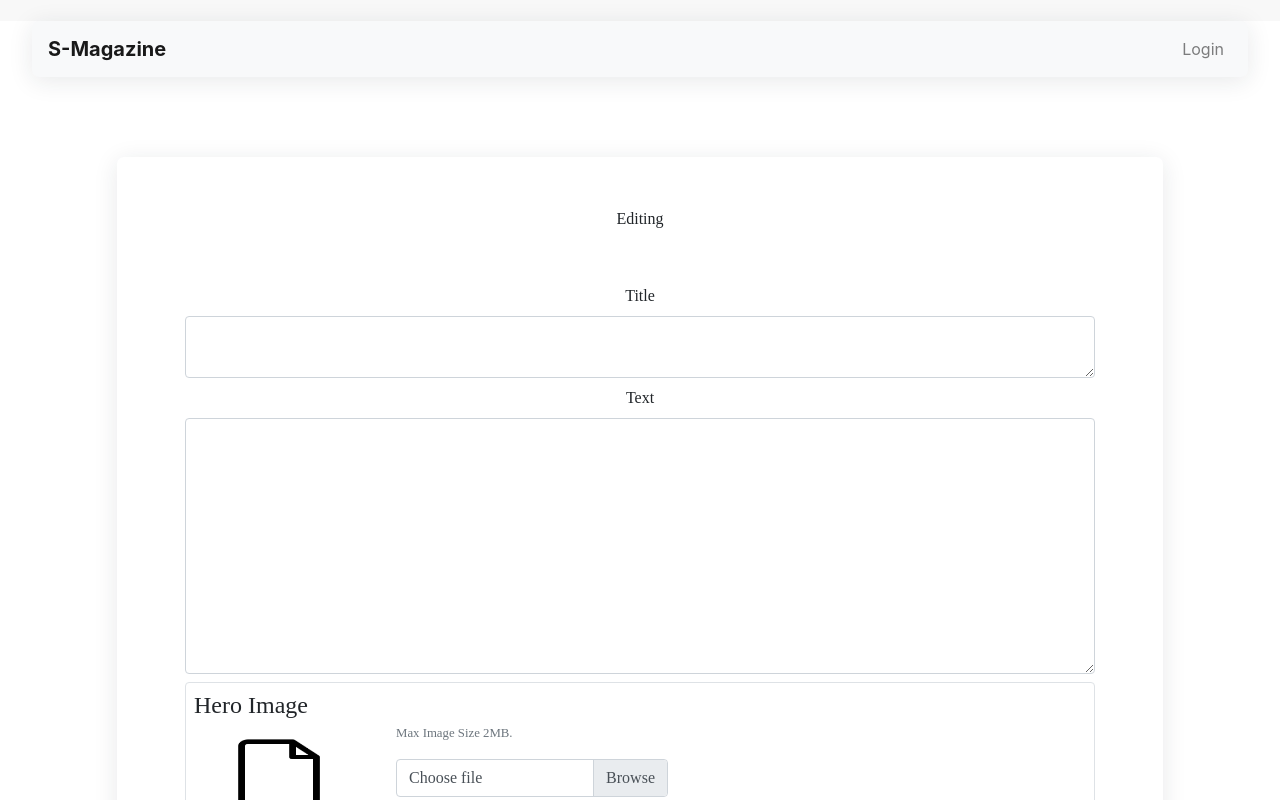
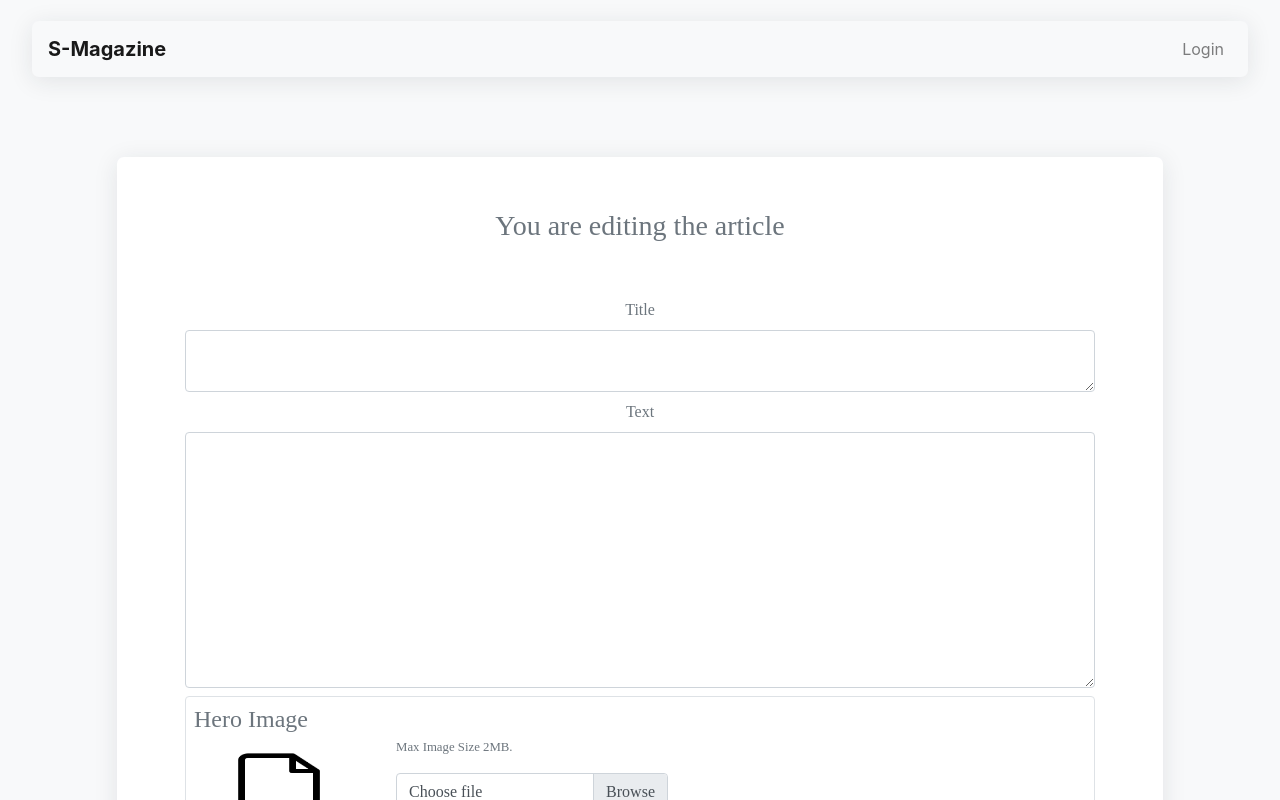
Before and after one commit to salih18/article-app-demo, a React (Create React App) app in the folder frontend/: page /article/1/edit in a window 1280 px wide. Shown: the top 800 px of the page. Built offline with nearby package versions, Linux system fonts and the light colour scheme; no server answers.

Commit message:
implement delete

```diff
--- a/frontend/src/components/ArticleList.js
+++ b/frontend/src/components/ArticleList.js
@@ -1,18 +1,19 @@
 import React, { useEffect } from "react";
 import Article from "./Article";
+import { useNavigate } from "react-router-dom";
 
 import { Link } from "react-router-dom";
 
-import { Row, Col, Container } from "reactstrap";
+import { Row, Col, Container, Button } from "reactstrap";
 
 import "./ArticleList.scss";
 
-import { useArticle } from "../redux/hooks";
+import { useArticle, useAuth } from "../redux/hooks";
 
 const ArticleList = () => {
+  const navigate = useNavigate();
+  const { isAuthenticated } = useAuth();
   const { list, getArticleList } = useArticle();
-
-
 
   useEffect(() => {
     getArticleList();
@@ -20,7 +21,7 @@ const ArticleList = () => {
   }, []);
 
   return (
-    <Container>
+    <Container className="d-flex">
       <Row>
         {list.map((item) => (
           <Col key={item.id} sm="6" md="6" className="mb-4">
@@ -28,6 +29,19 @@ const ArticleList = () => {
           </Col>
         ))}
       </Row>
+      {isAuthenticated && (
+        <div>
+          <Button
+            onClick={() => navigate("/article/create/")}
+            size="sm"
+            block
+            color="success"
+            className="ml-3"
+          >
+            Create
+          </Button>
+        </div>
+      )}
     </Container>
   );
 };
--- a/frontend/src/index.css
+++ b/frontend/src/index.css
@@ -1,7 +1,4 @@
-html {
-  background-color: #f8f8f8 !important;
-}
-
 body {
   margin: 0;
+  background-color: #f8f9fa !important;
 }
--- a/frontend/src/pages/Article.js
+++ b/frontend/src/pages/Article.js
@@ -98,14 +98,20 @@ const Article = () => {
             <CardBody>
               <Media>
                 <Media body>
-                  <h6 className="mb-5">Editing</h6>
+                  <h3 className="mb-5 text-secondary">
+                    {isNewArticle
+                      ? "Create an Article"
+                      : "You are editing the article"}
+                  </h3>
                 </Media>
               </Media>
               <Form className="mt-2" onSubmit={handleSubmit}>
                 <Row>
                   <Col md="12">
                     <FormGroup className="mb-2">
-                      <Label for="blog-edit-title">Title</Label>
+                      <Label for="blog-edit-title" className="text-secondary">
+                        Title
+                      </Label>
                       <Input
                         id="blog-edit-title"
                         type="textarea"
@@ -119,7 +125,9 @@ const Article = () => {
 
                   <Col md="12">
                     <FormGroup className="mb-2">
-                      <Label for="blog-edit-slug">Text</Label>
+                      <Label for="blog-edit-slug" className="text-secondary">
+                        Text
+                      </Label>
                       <Input
                         style={{ height: "16rem" }}
                         type="textarea"
@@ -133,7 +141,7 @@ const Article = () => {
 
                   <Col className="mb-2" sm="12">
                     <div className="border rounded p-2">
-                      <h4 className="mb-1 d-flex">Hero Image</h4>
+                      <h4 className="mb-1 d-flex text-secondary">Hero Image</h4>
                       <Media className="flex-column flex-md-row">
                         <img
                           className="rounded mr-2 mb-1 mb-md-0"
--- a/frontend/src/pages/ArticleDetail.js
+++ b/frontend/src/pages/ArticleDetail.js
@@ -5,7 +5,7 @@ import Article from "./../components/Article";
 import { useArticle, useAuth } from "./../redux/hooks";
 
 const ArticleDetail = () => {
-  const { detail, getArticleDetail } = useArticle();
+  const { detail, getArticleDetail, deleteArticle } = useArticle();
   const { isAuthenticated } = useAuth();
   const { id } = useParams();
   const navigate = useNavigate();
@@ -14,8 +14,9 @@ const ArticleDetail = () => {
     getArticleDetail(id);
   }, [getArticleDetail, id]);
 
-  const handleDelete = () => {
-    console.log("deleted");
+  const handleDelete = async (id) => {
+    await deleteArticle(id);
+    navigate("/");
   };
 
   return (
@@ -34,16 +35,13 @@ const ArticleDetail = () => {
             >
               Edit
             </Button>
-            <Button onClick={handleDelete} size="sm" block color="danger">
-              Delete
-            </Button>
             <Button
-              onClick={() => navigate("/article/create/")}
+              onClick={() => handleDelete(id)}
               size="sm"
               block
-              color="success"
+              color="danger"
             >
-              Create
+              Delete
             </Button>
           </Col>
         )}
--- a/frontend/src/redux/actions/article.js
+++ b/frontend/src/redux/actions/article.js
@@ -104,7 +104,7 @@ export const createArticle = (formData) => async (dispatch) => {
   }
 };
 
-export const deleteArticle = (id) => async (dispatch, getState) => {
+export const deleteArticle = (id) => async (dispatch) => {
   try {
     dispatch({
       type: DELETE_ARTICLE,
```
Also changed, not shown: 2 other files (tests, documents, lock files or other folders).
